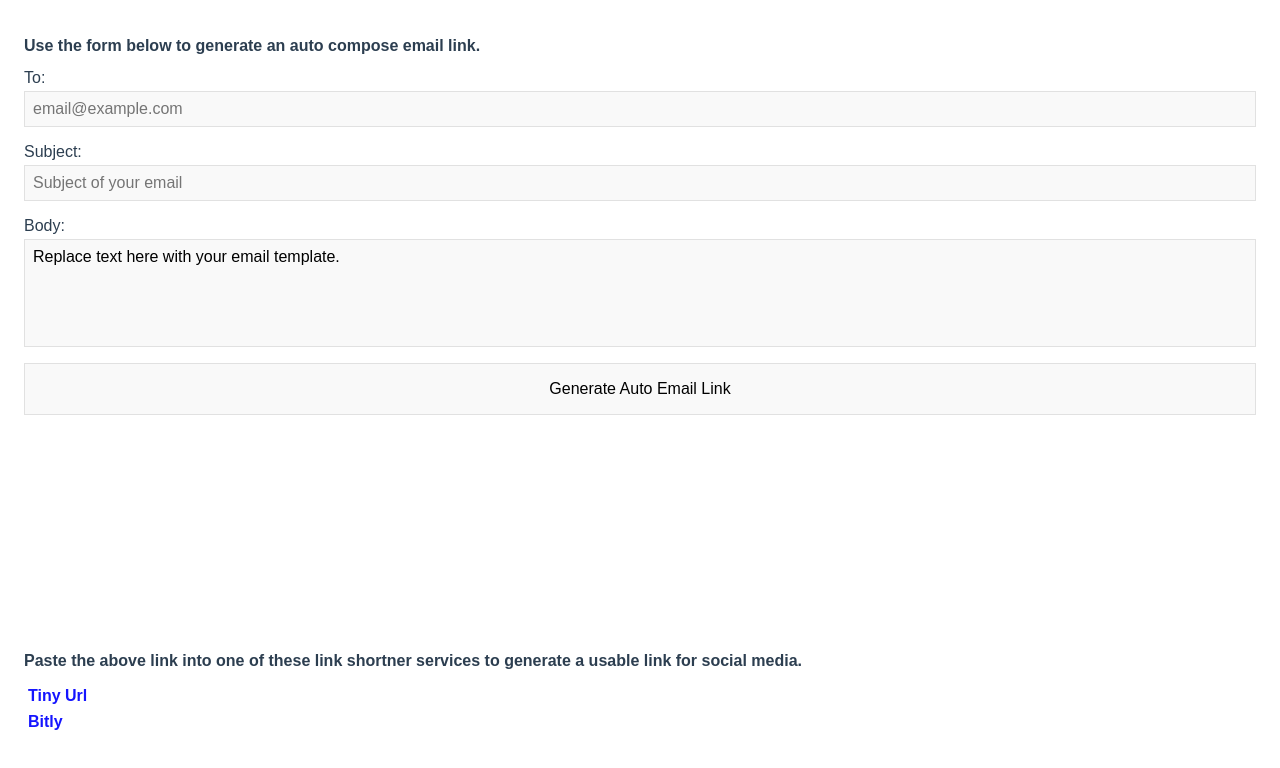
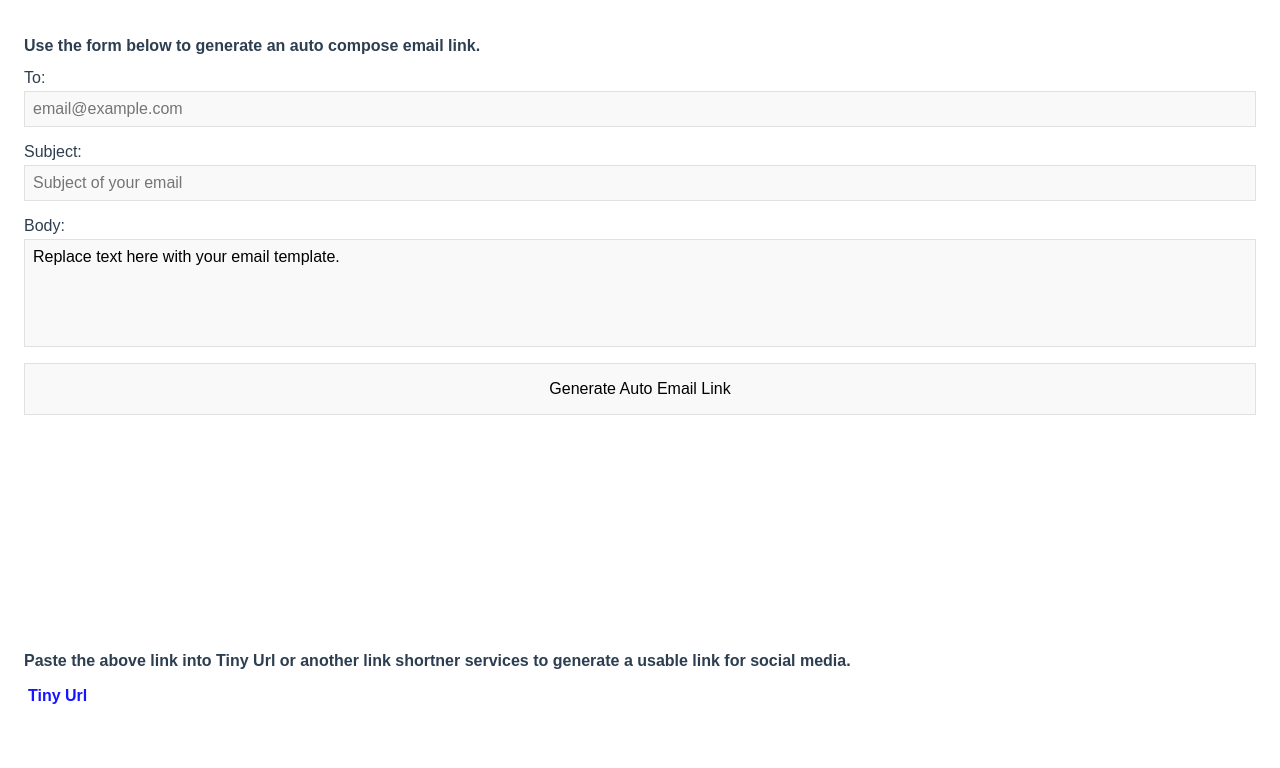
Before and after one commit to collinclarke/quick-compose, a Vue app: page / in a window 1280 px wide. Shown: the top 768 px of the page. Built offline with nearby package versions, Linux system fonts and the light colour scheme.

Commit message:
Remove bitly

```diff
--- a/src/App.vue
+++ b/src/App.vue
@@ -10,13 +10,10 @@
       <button type="button" @click="copyLink" class="copy-link-button">Copy Link</button>
     </section>
     <section>
-      <h2>Paste the above link into one of these link shortner services to generate a usable link for social media.</h2>
+      <h2>Paste the above link into Tiny Url or another link shortner services to generate a usable link for social media.</h2>
       <ul class="link-list">
         <li class="link-item">
           <a href="https://tinyurl.com/" target="_blank">Tiny Url</a>
-        </li>
-        <li class="link-item">
-          <a href="http://bit.ly/" target="_blank">Bitly</a>
         </li>
       </ul>
     </section>
```
